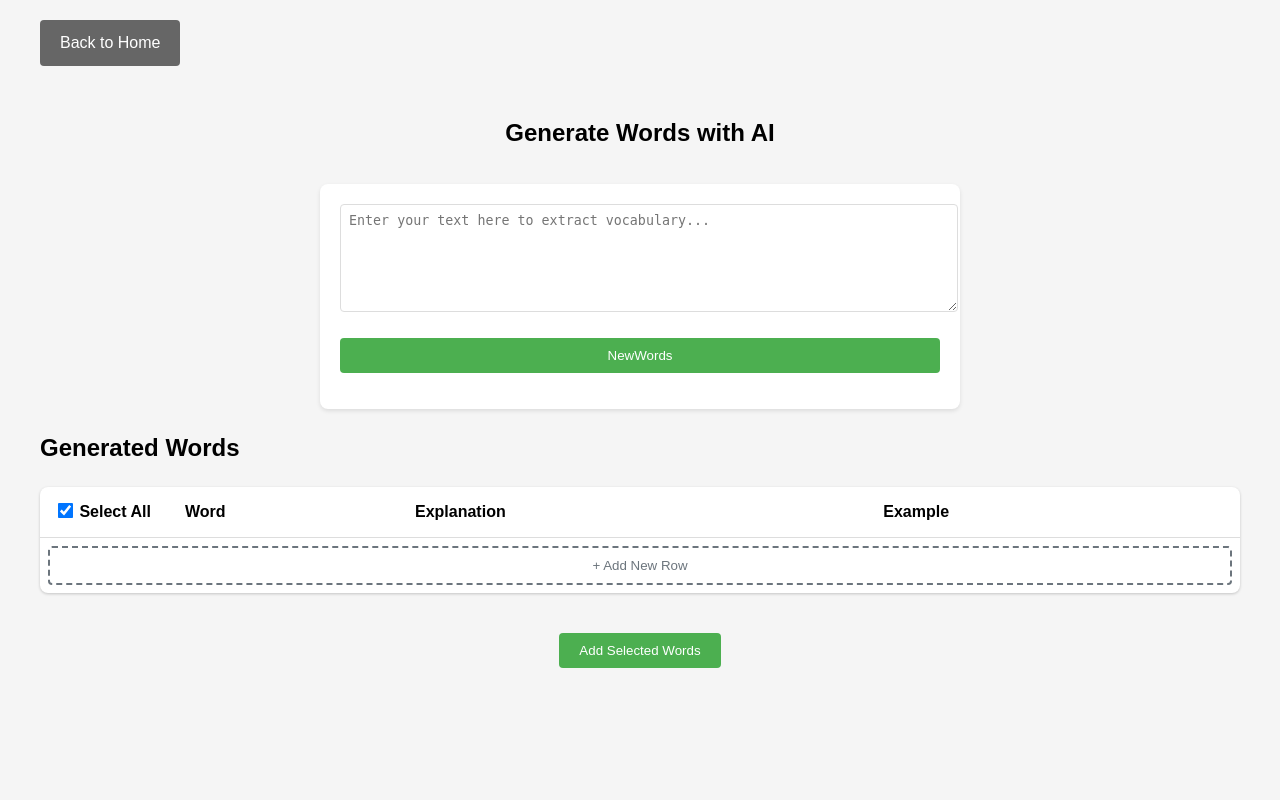
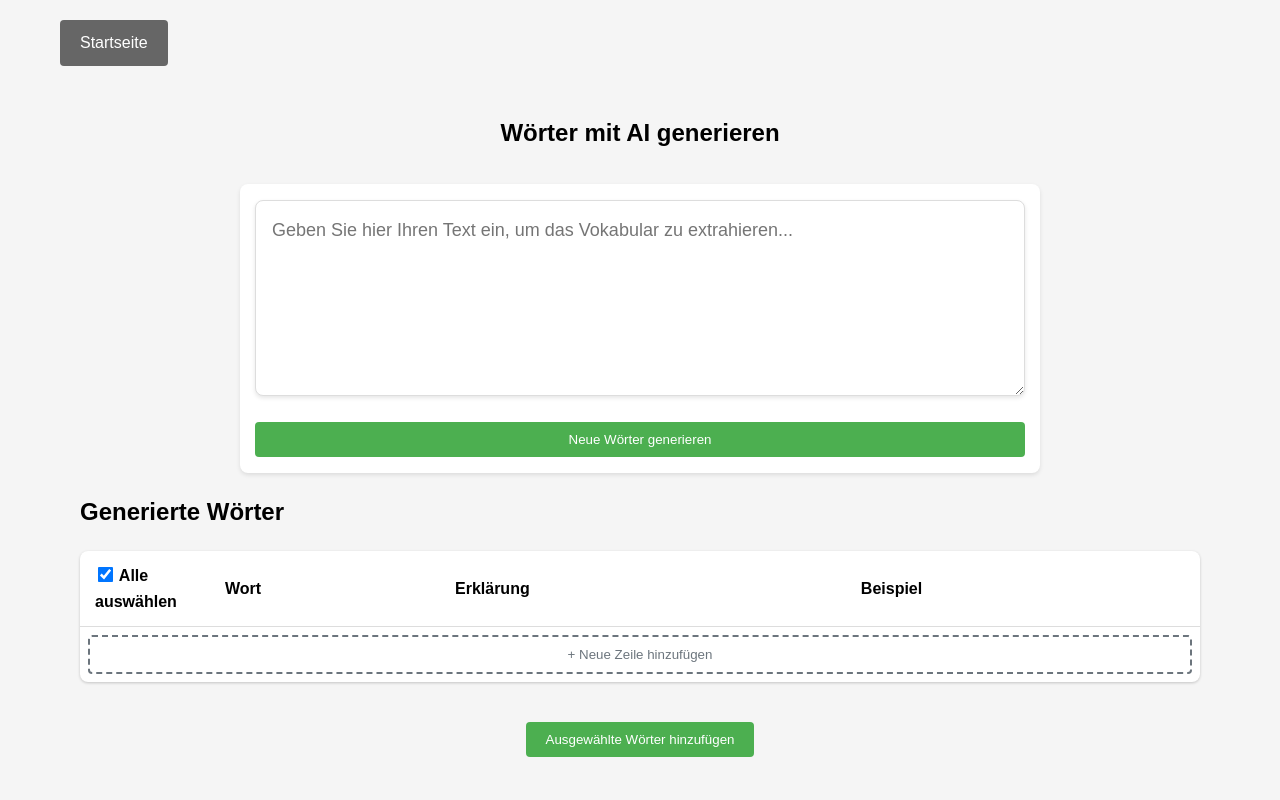
Before and after one commit to guyq1997/DeutschLernen, a FastAPI app: page /words/addword in a window 1280 px wide. Run offline with FastAPI, Linux system fonts and the light colour scheme.

Commit message:
nicer form and improved prompt

```diff
--- a/app/templates/add_word.html
+++ b/app/templates/add_word.html
@@ -23,17 +23,38 @@
     }
 
     .add-word-form {
-        max-width: 600px;
+        max-width: 800px;
         margin: 0 auto;
+        padding: 0 15px;
+        box-sizing: border-box;
     }
 
     .add-word-form textarea,
     .add-word-form input {
         width: 100%;
         margin-bottom: 1rem;
-        padding: 8px;
+        margin-top: 1rem;
+        padding: 16px;
         border: 1px solid #ddd;
-        border-radius: 4px;
+        border-radius: 8px;
+        font-size: 18px;
+        line-height: 1.5;
+        font-family: 'Arial', sans-serif;
+        box-shadow: 0 2px 4px rgba(0,0,0,0.1);
+        transition: border-color 0.3s, box-shadow 0.3s;
+        box-sizing: border-box;
+    }
+
+    .add-word-form textarea:focus,
+    .add-word-form input:focus {
+        outline: none;
+        border-color: #4CAF50;
+        box-shadow: 0 2px 8px rgba(76,175,80,0.2);
+    }
+
+    .add-word-form textarea {
+        min-height: 150px;
+        resize: vertical;
     }
 
     .add-word-form button {
@@ -227,16 +248,24 @@
         padding: 8px;
         border-bottom: none;
     }
+
+    .container {
+        width: 100%;
+        max-width: 1200px;
+        margin: 0 auto;
+        padding: 0 20px;
+        box-sizing: border-box;
+    }
 </style>
 
 <div class="container">
     <div class="header">
-        <a href="/" class="back-btn">Back to Home</a>
+        <a href="/" class="back-btn">Startseite</a>
     </div>
 
     <!-- Input method selection -->
     <div class="input-method-selector">
-        <h2>Generate Words with AI</h2>
+        <h2>Wörter mit AI generieren</h2>
     </div>
 
     <!-- LLM generation form -->
@@ -244,11 +273,11 @@
         <form id="generateWordsForm">
             <textarea
                 name="text"
-                placeholder="Enter your text here to extract vocabulary..."
+                placeholder="Geben Sie hier Ihren Text ein, um das Vokabular zu extrahieren..."
                 required
                 rows="6"
             ></textarea>
-            <button type="submit">NewWords</button>
+            <button type="submit">Neue Wörter generieren</button>
         </form>
     </div>
 
@@ -256,17 +285,17 @@
     <div class="container" id="generatedWordsTable">
         <div class="controls">
             <div class="center-controls">
-                <h2>Generated Words</h2>
+                <h2>Generierte Wörter</h2>
             </div>
         </div>
 
         <table class="word-table">
             <thead>
                 <tr>
-                    <th><input type="checkbox" id="selectAll" checked> Select All</th>
-                    <th>Word</th>
-                    <th>Explanation</th>
-                    <th>Example</th>
+                    <th><input type="checkbox" id="selectAll" checked> Alle auswählen</th>
+                    <th>Wort</th>
+                    <th>Erklärung</th>
+                    <th>Beispiel</th>
                 </tr>
             </thead>
             <tbody id="generatedWordsBody">
@@ -274,13 +303,13 @@
             <tfoot>
                 <tr>
                     <td colspan="4">
-                        <button id="addNewRow" class="add-row-btn-inline" onclick="addEmptyRow()">+ Add New Row</button>
+                        <button id="addNewRow" class="add-row-btn-inline" onclick="addEmptyRow()">+ Neue Zeile hinzufügen</button>
                     </td>
                 </tr>
             </tfoot>
         </table>
         <div class="table-actions">
-            <button id="addSelectedWords" class="add-selected-btn">Add Selected Words</button>
+            <button id="addSelectedWords" class="add-selected-btn">Ausgewählte Wörter hinzufügen</button>
         </div>
     </div>
 </div>
@@ -291,7 +320,7 @@ document.getElementById('generateWordsForm').addEventListener('submit', async (e
     const formData = new FormData(e.target);
     const submitButton = e.target.querySelector('button');
     submitButton.disabled = true;
-    submitButton.textContent = 'Generating...';
+    submitButton.textContent = 'Generieren...';
 
     try {
         const response = await fetch('/generate_words', {
@@ -314,14 +343,14 @@ document.getElementById('generateWordsForm').addEventListener('submit', async (e
                 tableBody.appendChild(row);
             });
         } else {
-            alert('Error generating words. Please try again.');
+            alert('Fehler beim Generieren der Wörter. Bitte versuchen Sie es erneut.');
         }
     } catch (error) {
-        console.error('Error:', error);
-        alert('Error generating words. Please try again.');
+        console.error('Fehler:', error);
+        alert('Fehler beim Generieren der Wörter. Bitte versuchen Sie es erneut.');
     } finally {
         submitButton.disabled = false;
-        submitButton.textContent = 'Generate Words';
+        submitButton.textContent = 'Wörter generieren';
     }
 });
 
@@ -360,7 +389,7 @@ document.getElementById('addSelectedWords').addEventListener('click', async () =
                 })
             });
         } catch (error) {
-            console.error('Error adding word:', error);
+            console.error('Fehler beim Hinzufügen des Wortes:', error);
         }
     }
 
--- a/app/templates/index.html
+++ b/app/templates/index.html
@@ -22,7 +22,7 @@
         </a>
         <a href="/words/addword" class="dashboard-card">
             <h3>Neue Wörte</h3>
-            <div class="add-button">Add</div>
+            <div class="add-button">Hinzufügen</div>
         </a>
     </div>
 </div>
```
Also changed, not shown: app/ai_service.py (+121 -49 lines), app/templates/words.html (+4 -4 lines), app/templates/words_card.html (+4 -4 lines), prommptfoo/DeutschLernen/promptfooconfig.yaml (added, +29 -0 lines), prommptfoo/DeutschLernen/response_format.json (added, +24 -0 lines).
